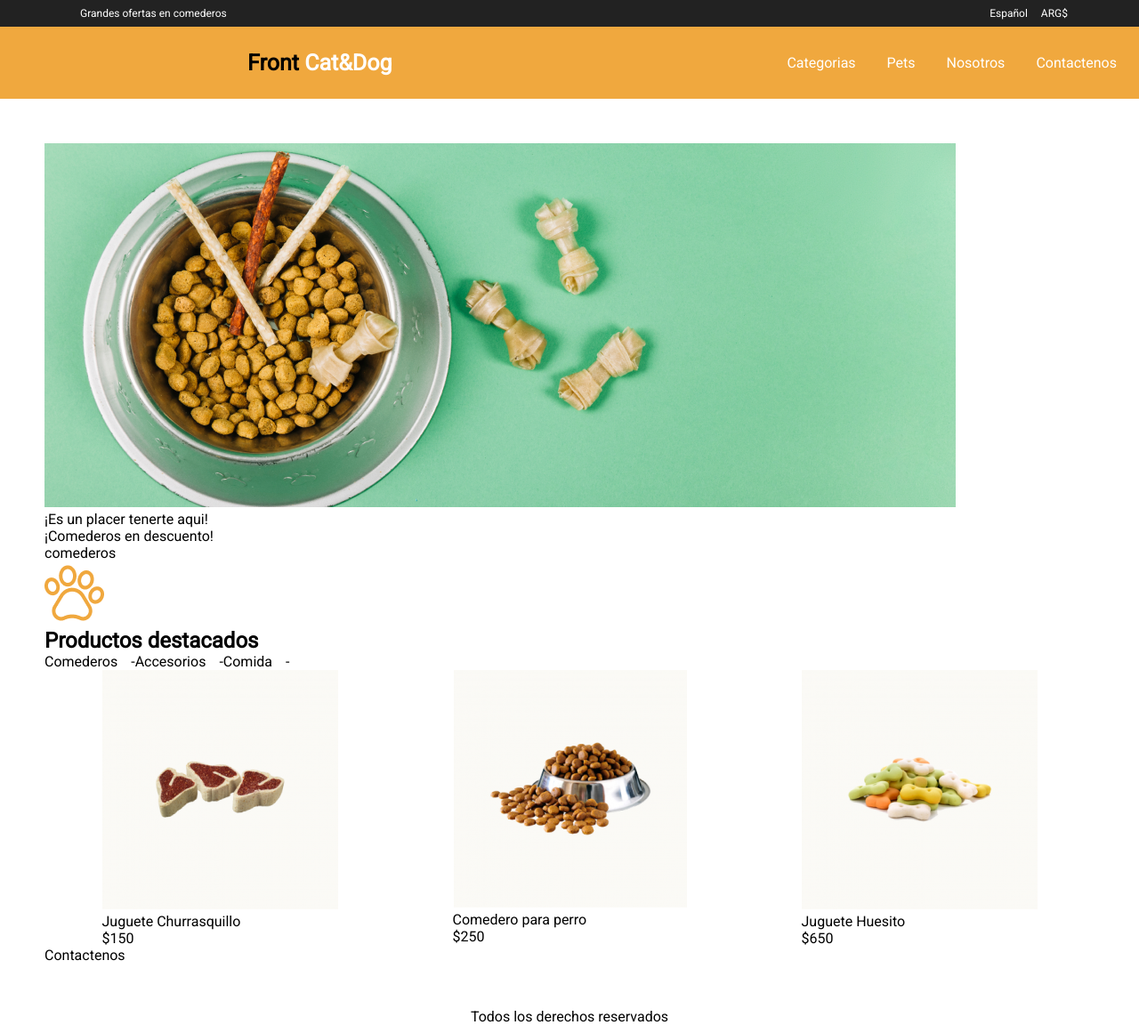
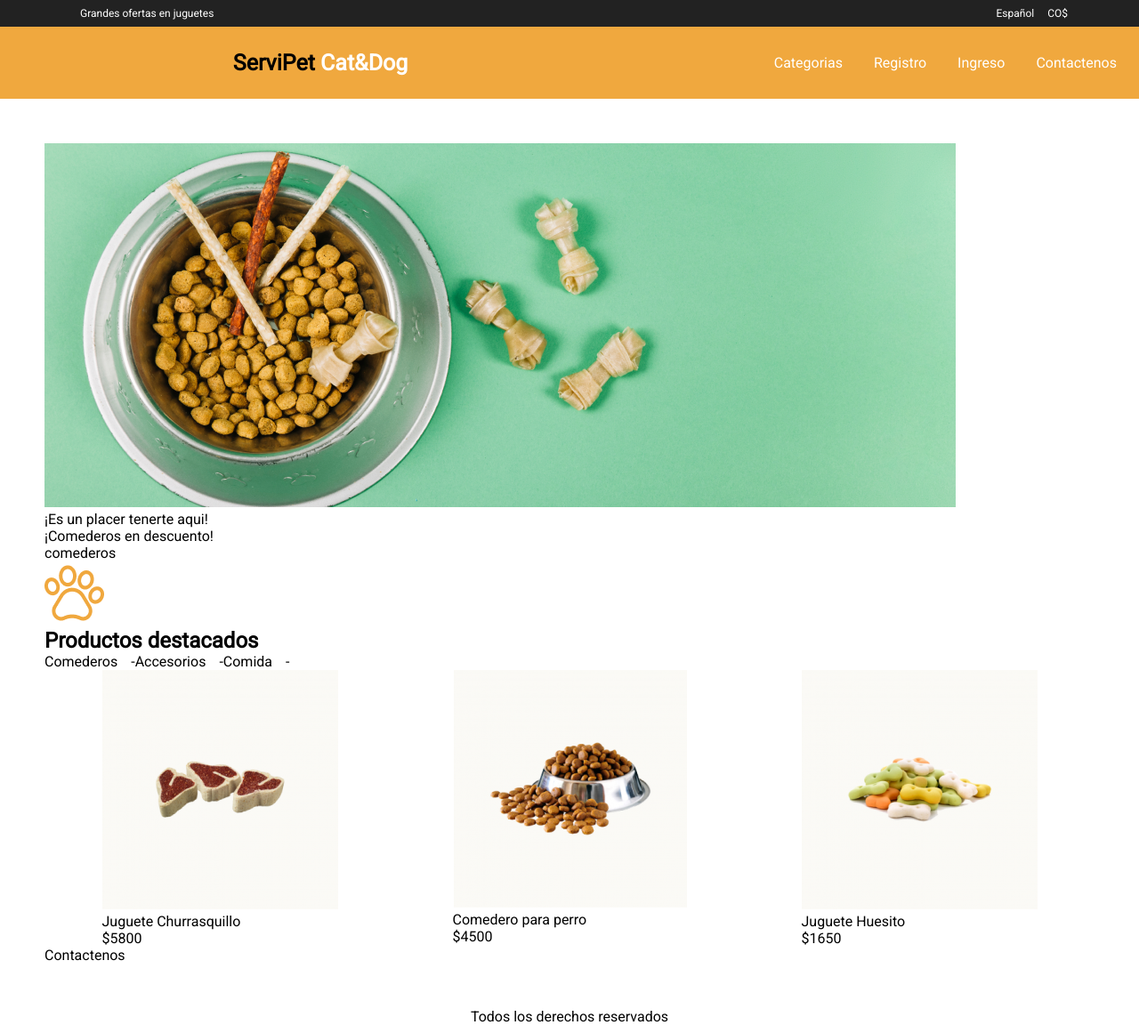
Before and after one commit to jsuarezq1/servipet, a plain HTML site: page index.html in a window 1280 px wide. Shown: the whole page at 89% size. Drawn offline with Linux system fonts and the light colour scheme.

Commit message:
3er commit

```diff
--- a/index.html
+++ b/index.html
@@ -1,5 +1,5 @@
 <!DOCTYPE html>
-<html lang="en">
+<html lang="es">
 <head>
     <meta charset="UTF-8">
     <meta http-equiv="X-UA-Compatible" content="IE=edge">
@@ -12,11 +12,11 @@
 <body>
     <!-- barra negra ofertas -->
     <div class="headerBanner">
-        <p>Grandes ofertas en comederos</p>
+        <p>Grandes ofertas en juguetes</p>
         <div class='pais'>
             <ul>
             <li>Español</li>
-            <li class=pais>ARG$</li>
+            <li class=pais>CO$</li>
             </ul>
         </div>
     </div>
@@ -24,13 +24,13 @@
         <!-- Logo y Menu principal -->
         <div class="header">
             <img src="" alt="">
-            <h1> <img src="" alt=""> Front <span>Cat&Dog </span> <img src="" alt=""> </h1>
+            <h1> <img src="" alt=""> ServiPet <span>Cat&Dog </span> <img src="" alt=""> </h1>
             <img src="" alt="">
             <nav>
                 <ul>
                     <li><a href="#"> Categorias </a></li>
-                    <li><a href="#">Pets</a></li>
-                    <li><a href="#">Nosotros</a></li>
+                    <li><a href="#">Registro</a></li>
+                    <li><a href="#">Ingreso</a></li>
                     <li><a href="#">Contactenos</a></li>
                 </ul>
             </nav>
@@ -59,17 +59,17 @@
                 <div>
                     <img src="img/churrasquito.png" alt="Churrasquillo">
                     <p>Juguete Churrasquillo</p>
-                    <p>$150</p>
+                    <p>$5800</p>
                 </div>
                 <div>
                     <img src="img/comedero.png" alt="Comedero">
                     <p>Comedero para perro</p>
-                    <p>$250</p>
+                    <p>$4500</p>
                 </div>
                 <div>
                     <img src="img/Huesito.png" alt="Juguete Huesito">
                     <p>Juguete Huesito</p>
-                    <p>$650</p>
+                    <p>$1650</p>
                 </div>
             </div>
         </section>
```
